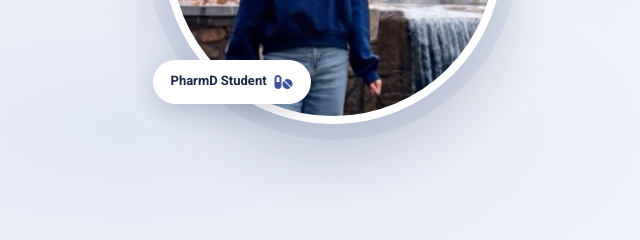
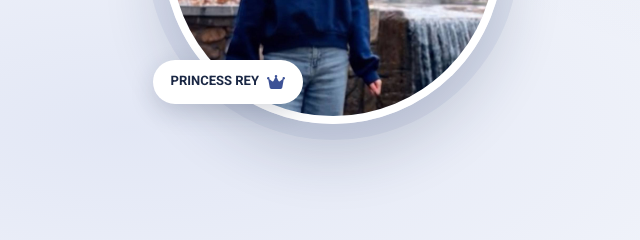
Before and after one commit to hospiter/REY, a plain HTML site: page index.html in a window 1280 px wide. Shown: the part 433-673 px from the top of the page, 0-640 px from the left. Drawn offline with Linux system fonts and the light colour scheme.

Commit message:
Update index.html

```diff
--- a/index.html
+++ b/index.html
@@ -68,8 +68,8 @@
                     <div class="img-wrapper">
                         <img src="images/doctor.png" alt="ریحانه وهاب‌زاده" class="profile-img">
                         <div class="img-badge">
-                            <i class="fas fa-pills"></i>
-                            <span>PharmD Student</span>
+                            <i class="fas fa-crown"></i>
+                            <span>PRINCESS REY</span>
                         </div>
                     </div>
                 </div>
@@ -105,8 +105,8 @@
                 <div class="img-wrapper">
                     <img src="images/doctor.png" alt="ریحانه وهاب‌زاده" class="profile-img">
                     <div class="img-badge">
-                        <i class="fas fa-pills"></i>
-                        <span>PharmD Student</span>
+                        <i class="fas fa-crown"></i>
+                        <span>PRINCESS REY</span>
                     </div>
                 </div>
             </div>
```
